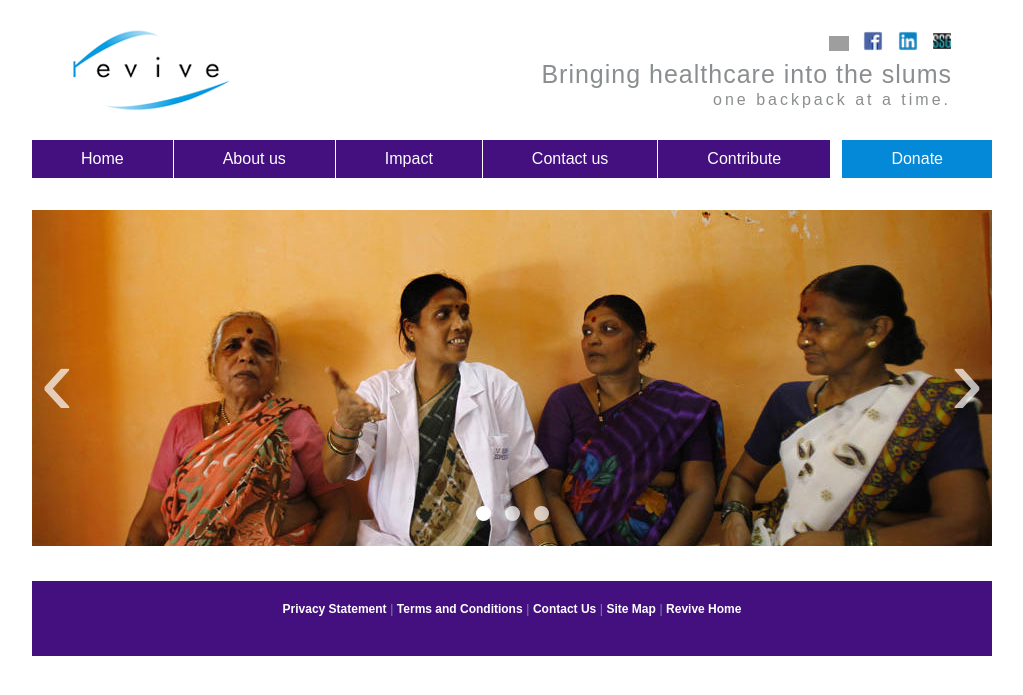
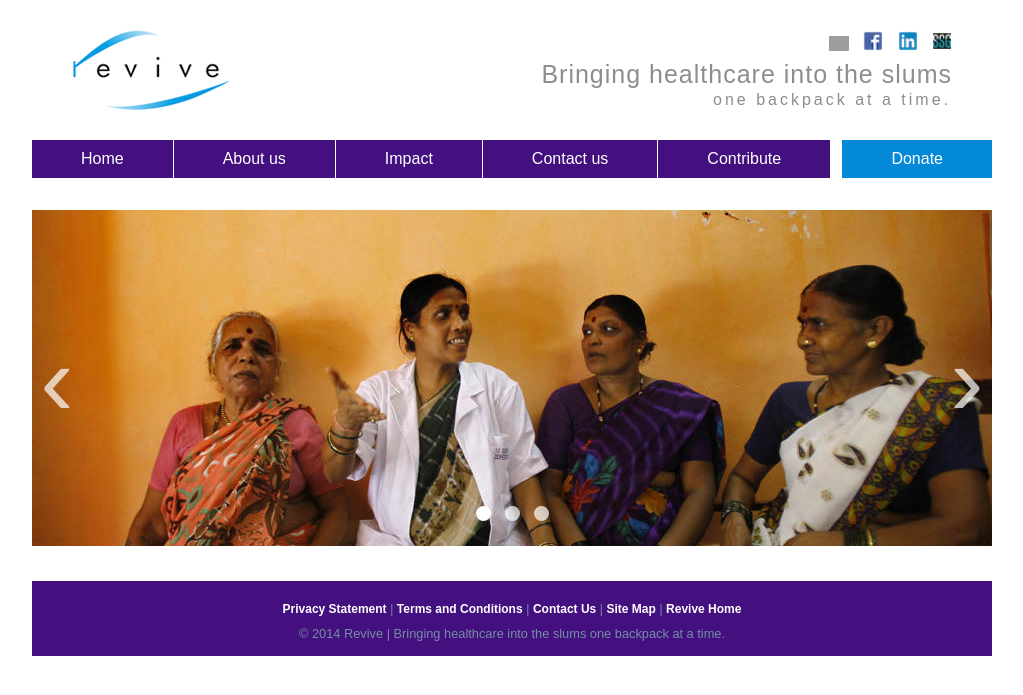
Before and after one commit to MichelleGlauser/Revive, a Jekyll site: the page built from index.md, in a window 1280 px wide. Shown: the top 695 px of the page, without its empty margins (128-1151 px from the left). Built offline with Jekyll 4.4.1, drawn with Linux system fonts in a browser that asks for light colours; nearby versions of some CDN libraries; Markdown is read by kramdown in place of the engine named in the settings; grey boxes are pictures that could not be loaded.

Commit message:
Added tagline to footer.

```diff
--- a/_includes/footer.html
+++ b/_includes/footer.html
@@ -13,6 +13,7 @@
           <li>|</li>
           <li><a href="{{ site.baseurl }}">Revive Home</a></li>
         </ul>
+        <p>&copy; 2014 Revive | Bringing healthcare into the slums one backpack at a time.</p>
       </div>
     </div>
 </div>
```
Also changed, not shown: 18 other files.
